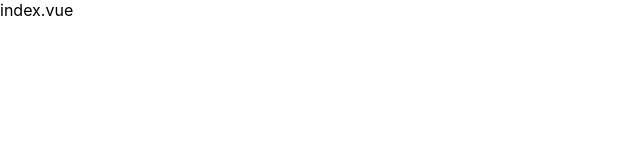
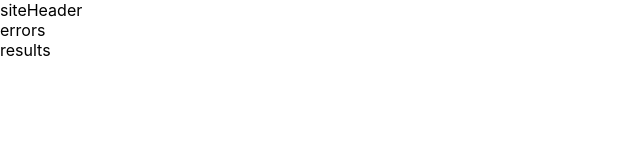
Before and after one commit to TheSycamore/BBC-Weather-Assignment, a Nuxt app: page / in a window 1280 px wide. Shown: the top 160 px of the page, without its empty margins (0-640 px from the left). Built offline with nearby package versions, Linux system fonts and the light colour scheme.

Commit message:
Modified index.vue - imports child components, html structure added

```diff
--- a/pages/index.vue
+++ b/pages/index.vue
@@ -1,11 +1,26 @@
 <template>
   <div id="container">
-    index.vue
+    <site-header />
+
+    <main>
+      <errors />
+      <results />
+    </main>
   </div>
 </template>
 
 <script>
-export default {}
+import SiteHeader from '~/components/SiteHeader.vue'
+import Errors from '~/components/Errors.vue'
+import Results from '~/components/Results.vue'
+
+export default {
+  components: {
+    SiteHeader,
+    Errors,
+    Results
+  }
+}
 </script>
 
 <style>
```
